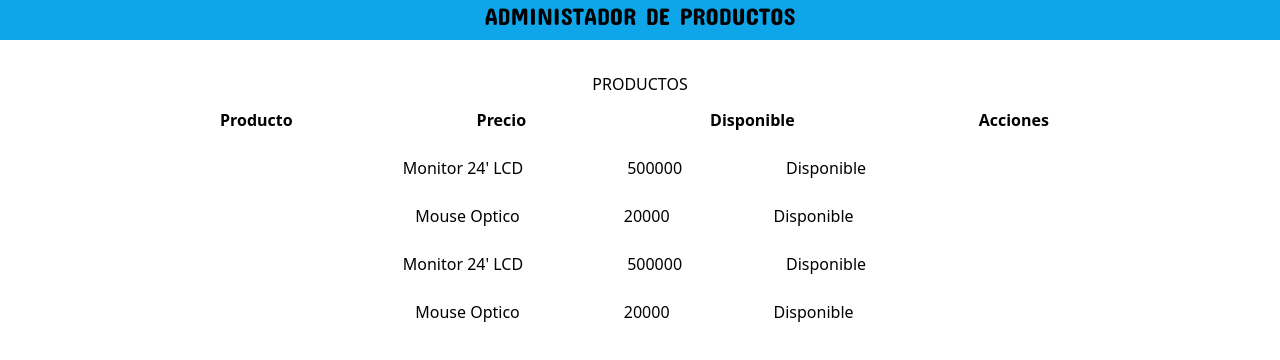
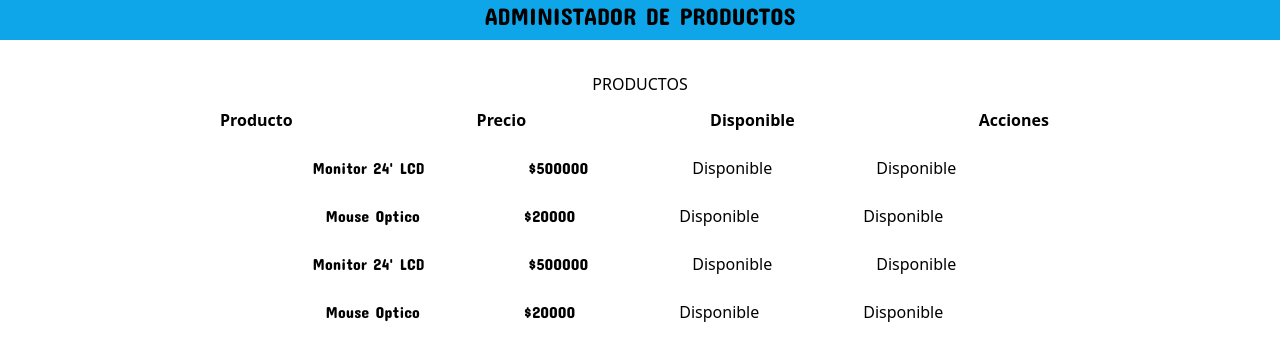
Before and after one commit to jhonbg09/proyecto-sena-crud, a React (Vite) app in the folder Cliente/: page / in a window 1280 px wide. Shown: the top 360 px of the page. Built offline with nearby package versions, Linux system fonts and the light colour scheme.

Commit message:
Agregando hook

```diff
--- a/Cliente/src/components/TableProducts.tsx
+++ b/Cliente/src/components/TableProducts.tsx
@@ -15,8 +15,13 @@ export default function TableProducts() {
         <tbody>
           {data.map((products: Product) => (
             <tr key={products.id} className="flex">
-              <td className="p-3 mx-10">{products.product}</td>
-              <td className="p-3 mx-10">{products.price}</td>
+              <td className="p-3 mx-10">
+                <p className="text-center">{products.product}</p>
+              </td>
+              <td className="p-3 mx-10">
+                <p>${products.price}</p>
+              </td>
+              <td className="p-3 mx-10">{products.available}</td>
               <td className="p-3 mx-10">{products.available}</td>
             </tr>
           ))}
--- /dev/null
+++ b/Cliente/src/hooks/useApi/useApi.ts
@@ -0,0 +1,12 @@
+import axios from 'axios';
+import type { Product } from '../../types';
+
+async function getProducts(): Promise<Product[]> {
+    try {
+        const response = await axios.get<Product[]>('http://localhost:3000/productos');
+        return response.data;
+    } catch (error) {
+        console.error('Error fetching products:', error);
+        throw error; // Lanza el error para que el llamador pueda manejarlo si es necesario
+    }
+}
```
Also changed, not shown: 1 other file (tests, documents, lock files or other folders).
